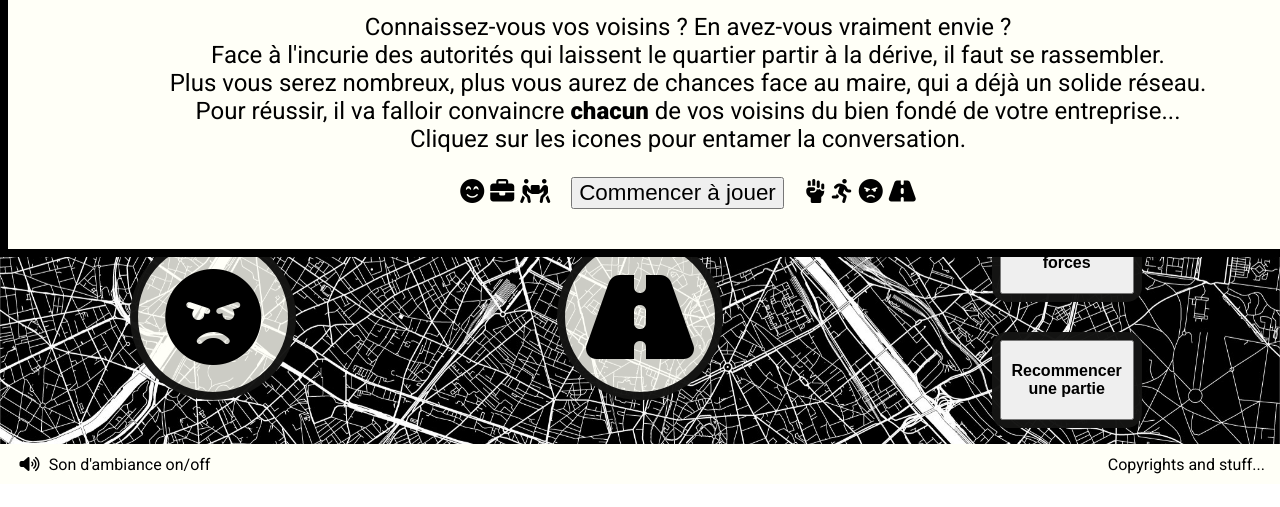
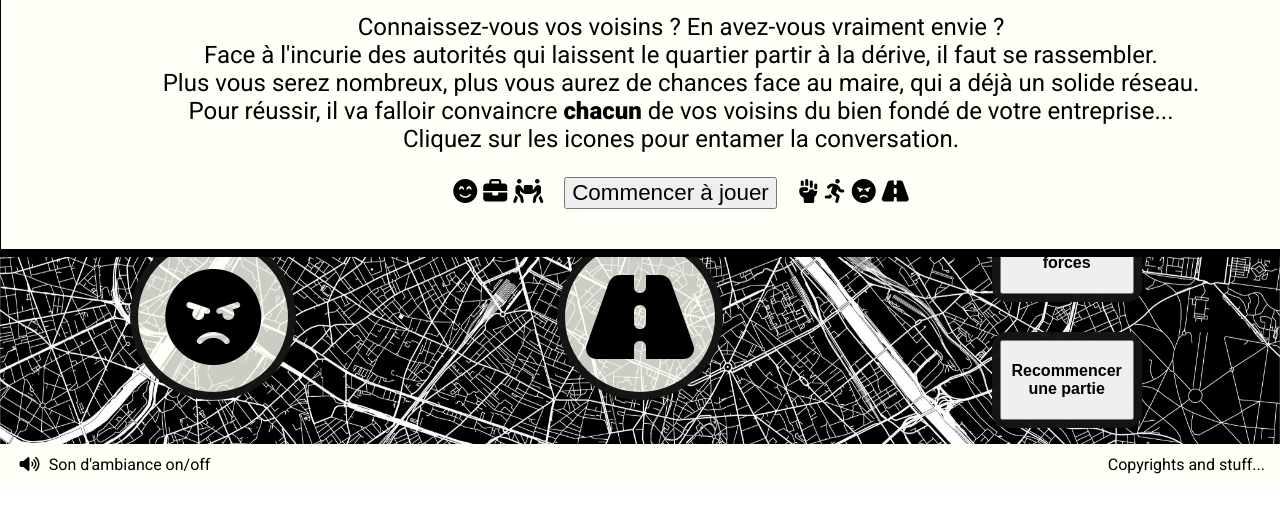
Before and after one commit to ArmelleLoiseau/IH-module1-projectV02, a plain HTML site: page index.html in a window 1280 px wide. Shown: the part 316-823 px from the top of the page. Drawn offline with Linux system fonts and the light colour scheme.

Commit message:
some css stuff

```diff
--- a/style.css
+++ b/style.css
@@ -7,7 +7,7 @@
     box-sizing: border-box;
     position:absolute;
     font-family: roboto, sans-serif;
-    font-size: 10px;
+    font-size: 5px;
 }
 
 a {
@@ -184,8 +184,8 @@
     font-size: 1.5rem;
     background-color: rgb(255,255,247);
     top: 160px;
-    /* left: 200px; */
-    border: 8px solid rgb(0,0,0);
+    border-top: 8px solid rgb(0,0,0);
+    border-bottom: 8px solid rgb(0,0,0);
     text-align: center;
 }
 
```
